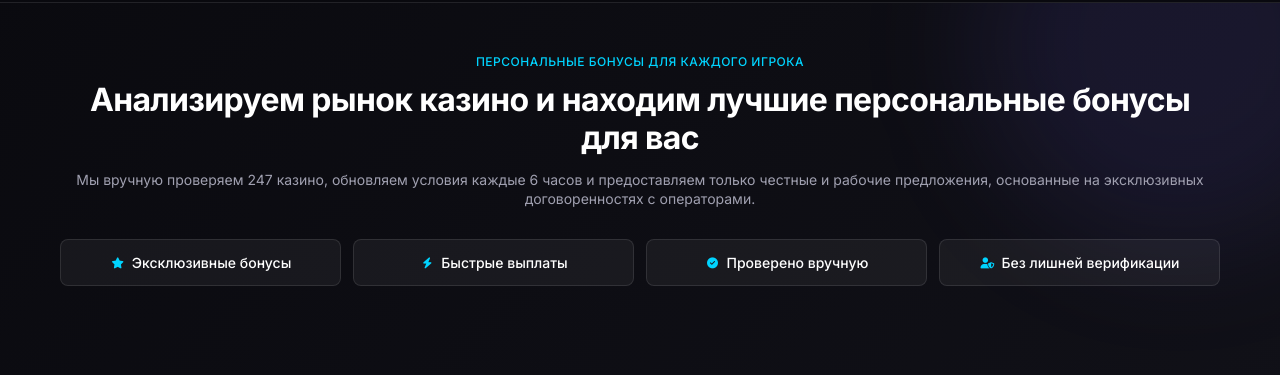
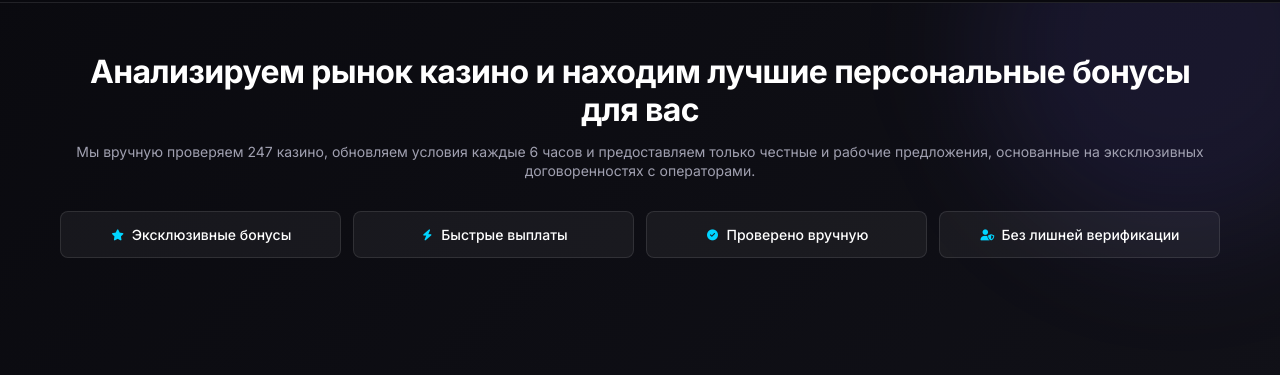
Before and after one commit to Yusmvv/testcas1, a plain HTML site: page index.html in a window 1280 px wide. Shown: the part 57-432 px from the top of the page. Drawn offline with Linux system fonts and the light colour scheme.

Commit message:
Update index.html

```diff
--- a/index.html
+++ b/index.html
@@ -1279,7 +1279,6 @@
         <!-- Герой-блок -->
         <section class="hero" id="hero">
             <div class="section-header">
-                <div class="hero-subtitle">Персональные бонусы для каждого игрока</div>
                 <h1 class="hero-title">Анализируем рынок казино и находим лучшие персональные бонусы для вас</h1>
                 <p class="hero-description">Мы вручную проверяем 247 казино, обновляем условия каждые 6 часов и предоставляем только честные и рабочие предложения, основанные на эксклюзивных договоренностях с операторами.</p>
             </div>
```
